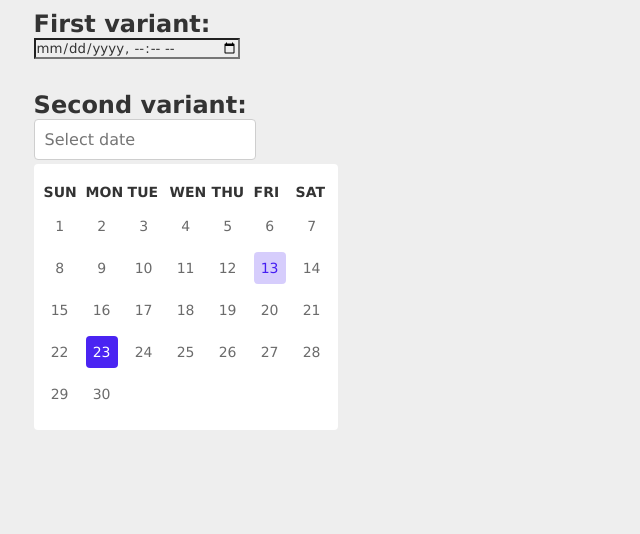
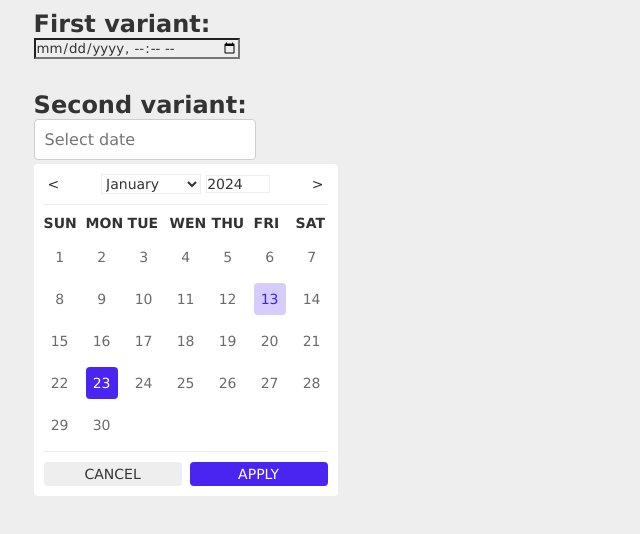
Before and after one commit to Masoud-M/date-picker-task, a plain HTML site: page index.html in a window 1280 px wide. Shown: the part 108-642 px from the top of the page, without its empty margins (0-640 px from the left). Drawn offline with Linux system fonts and the light colour scheme.

Commit message:
chore: update styling

```diff
--- a/index.html
+++ b/index.html
@@ -9,14 +9,17 @@
   <body>
     <main>
       <h1>Date picker task:</h1>
+
       <section class="container" id="first-variant">
         <h2>First variant:</h2>
         <div class="date-picker">
           <input type="datetime-local" />
         </div>
       </section>
+
       <section id="second-variant" class="date-picker-container container">
         <h2>Second variant:</h2>
+
         <input
           name="date-input"
           class="date-input"
@@ -25,6 +28,36 @@
         />
 
         <div class="date-picker">
+          <div class="header">
+            <button aria-label="Previous month">&lt;</button>
+
+            <div>
+              <select name="month-input" id="month-input" class="month-input">
+                <option>January</option>
+                <option>February</option>
+                <option>March</option>
+                <option>April</option>
+                <option>May</option>
+                <option>June</option>
+                <option>July</option>
+                <option>August</option>
+                <option>September</option>
+                <option>October</option>
+                <option>November</option>
+                <option>December</option>
+              </select>
+              <input
+                name="year-input"
+                id="year-input"
+                type="number"
+                class="year-input"
+                value="2024"
+              />
+            </div>
+
+            <button aria-label="Next month">&gt;</button>
+          </div>
+
           <ol class="days" role="list">
             <li>Sun</li>
             <li>Mon</li>
@@ -67,6 +100,11 @@
             <li><button>29</button></li>
             <li><button>30</button></li>
           </ol>
+
+          <div class="footer">
+            <button class="cancel">Cancel</button>
+            <button class="apply">Apply</button>
+          </div>
         </div>
       </section>
     </main>
--- a/style.css
+++ b/style.css
@@ -62,11 +62,50 @@ ol {
         cursor: pointer;
         border: none;
         border-radius: 4px;
-        background: transparent;
         font-size: .875rem;
         font-weight: 500;
         text-transform: uppercase;
         transition: 0.150s;
+        background: var(--bg-accent-color);
+    }
+
+    .header,
+    .footer {
+        background: var(--bg-accent-color);
+    }
+
+    .header {
+        display: flex;
+        align-items: center;
+        justify-content: space-between;
+        padding-bottom: 10px;
+        border-bottom: 1px solid var(--bg-primary-color);
+    }
+
+    .header div {
+        background: var(--bg-accent-color);
+    }
+
+    .header button {
+        max-width: fit-content;
+        border-radius: 4px;
+        padding: 2px 4px;
+    }
+
+    .header button:hover {
+        background-color: var(--accent-color);
+        color: var(--bg-accent-color);
+    }
+
+    .header select,
+    .header input {
+        font-size: .875rem;
+        background: var(--bg-accent-color);
+        border: 1px solid var(--bg-primary-color);
+    }
+
+    .header input {
+        max-width: 4rem;
     }
 
     .days,
@@ -87,7 +126,6 @@ ol {
     .dates li button {
         color: var(--body-text-color);
         aspect-ratio: 1;
-
     }
 
     .dates li button:hover {
@@ -104,4 +142,20 @@ ol {
         color: var(--bg-accent-color);
     }
 
+    .footer {
+        display: flex;
+        gap: 0.5rem;
+        padding-top: 10px;
+        border-top: 1px solid var(--bg-primary-color);
+    }
+
+    .footer button {
+        background-color: var(--bg-primary-color);
+        padding: 4px 8px;
+    }
+
+    .footer .apply {
+        background-color: var(--accent-color);
+        color: var(--bg-accent-color);
+    }
 }
```
